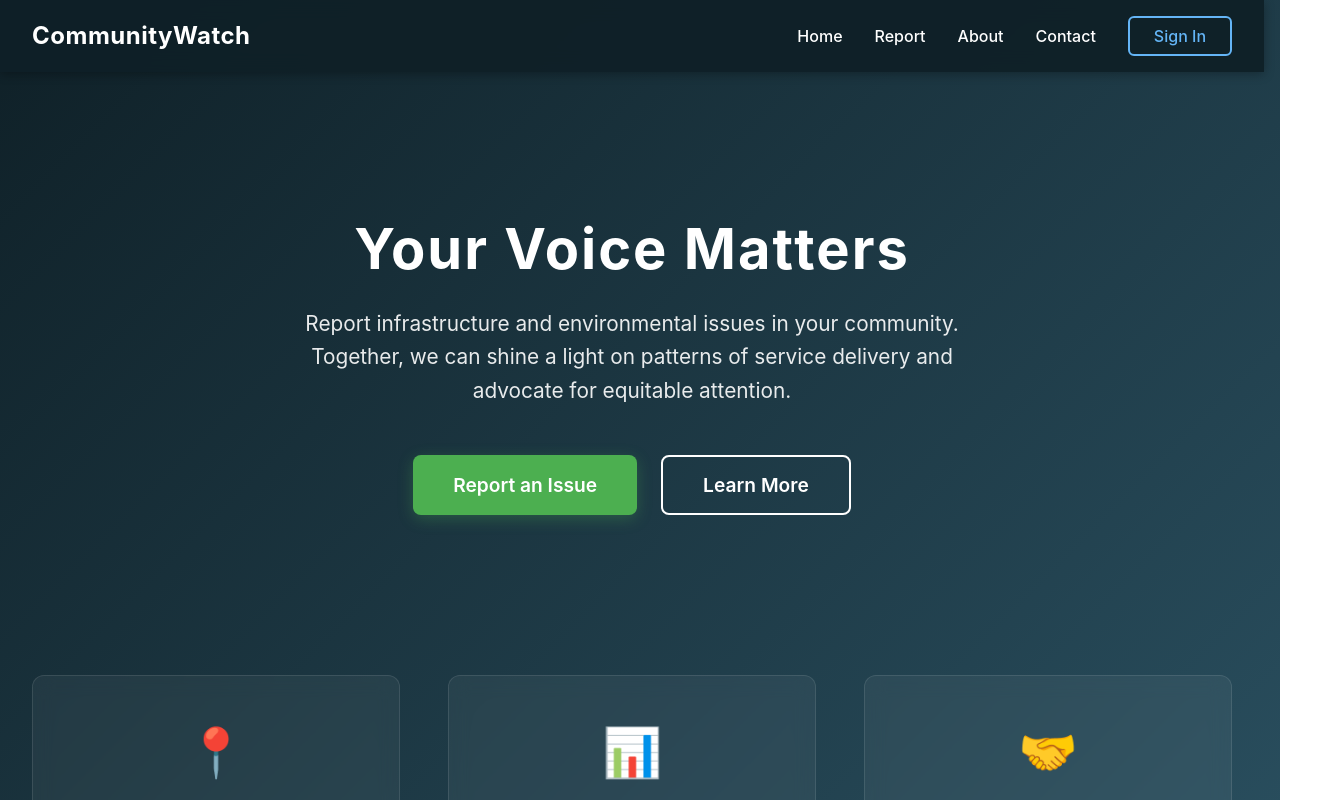
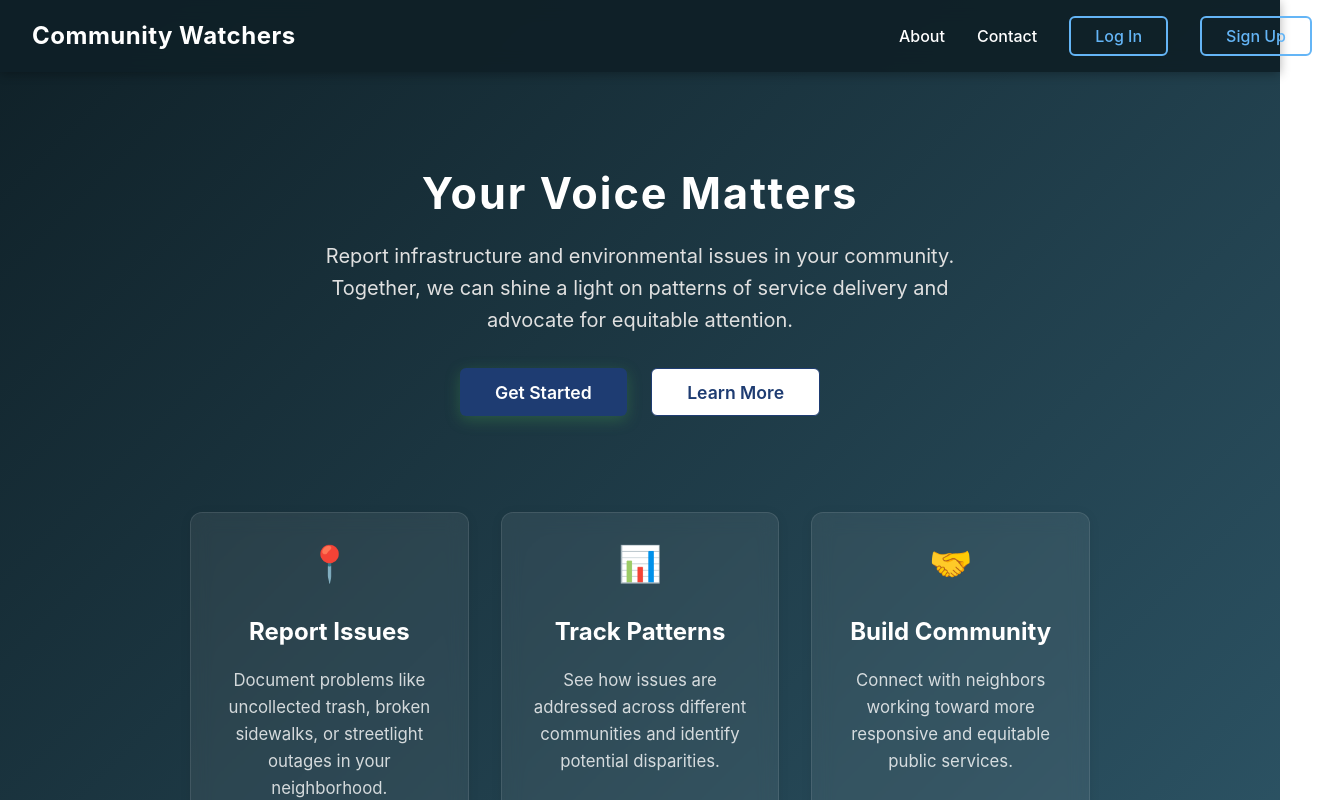
Before and after one commit to pauloz03/code2040, a React (Vite) app in the folder my-app/: page / in a window 1280 px wide. Shown: the top 800 px of the page, 1344 px wide, since content can reach past the window. Built offline with nearby package versions, Linux system fonts and the light colour scheme.

Commit message:
UI improved

```diff
--- a/my-app/src/App.css
+++ b/my-app/src/App.css
@@ -5,10 +5,24 @@ body {
   font-family: 'Inter', sans-serif;
 }
 
+body, html {
+  margin: 0;
+  padding: 0;
+  width: 100vw;
+  min-height: 100vh;
+  box-sizing: border-box;
+}
+
 #root {
   margin: 0;
   padding: 0;
   text-align: center;
+  width: 100vw;
+  min-height: 100vh;
+  display: flex;
+  flex-direction: column;
+  align-items: center;
+  justify-content: center;
 }
 
 /* Navbar Styles */
@@ -20,6 +34,10 @@ body {
   top: 0;
   z-index: 100;
   box-shadow: 0 2px 10px rgba(0, 0, 0, 0.3);
+  width: 100vw;
+  left: 0;
+  right: 0;
+  margin: 0;
 }
 
 .navbar-container {
@@ -29,6 +47,7 @@ body {
   justify-content: space-between;
   align-items: center;
   padding: 0 2rem;
+  width: 100%;
 }
 
 .navbar-logo {
@@ -79,6 +98,12 @@ body {
 .landing-page {
   min-height: calc(100vh - 80px);
   padding: 0;
+  width: 100vw;
+  min-height: 100vh;
+  display: flex;
+  flex-direction: column;
+  align-items: center;
+  justify-content: center;
 }
 
 .hero-section {
@@ -86,6 +111,11 @@ body {
   max-width: 900px;
   margin: 0 auto;
   text-align: center;
+  width: 100%;
+  max-width: 700px;
+  margin: 0 auto;
+  text-align: center;
+  padding: 3rem 1rem 2rem 1rem;
 }
 
 .hero-title {
@@ -94,6 +124,9 @@ body {
   margin-bottom: 1.5rem;
   font-weight: 700;
   line-height: 1.2;
+  color: #fff;
+  font-size: 2.7rem;
+  margin-bottom: 1.2rem;
 }
 
 .hero-subtitle {
@@ -104,6 +137,9 @@ body {
   max-width: 700px;
   margin-left: auto;
   margin-right: auto;
+  color: #e0e0e0;
+  font-size: 1.25rem;
+  margin-bottom: 0.5rem;
 }
 
 .cta-buttons {
@@ -111,6 +147,10 @@ body {
   gap: 1.5rem;
   justify-content: center;
   flex-wrap: wrap;
+  display: flex;
+  justify-content: center;
+  gap: 1.5rem;
+  margin-top: 2rem;
 }
 
 .cta-primary {
@@ -124,12 +164,22 @@ body {
   transition: all 0.3s;
   font-weight: 600;
   box-shadow: 0 4px 15px rgba(76, 175, 80, 0.3);
+  padding: 0.8rem 2.2rem;
+  font-size: 1.1rem;
+  border-radius: 6px;
+  border: none;
+  cursor: pointer;
+  font-weight: 600;
+  transition: background 0.2s, color 0.2s;
+  background: #1e3c72;
+  color: #fff;
 }
 
 .cta-primary:hover {
   background: #45a049;
   transform: translateY(-2px);
   box-shadow: 0 6px 20px rgba(76, 175, 80, 0.4);
+  background: #29539b;
 }
 
 .cta-secondary {
@@ -142,11 +192,22 @@ body {
   cursor: pointer;
   transition: all 0.3s;
   font-weight: 600;
+  padding: 0.8rem 2.2rem;
+  font-size: 1.1rem;
+  border-radius: 6px;
+  border: none;
+  cursor: pointer;
+  font-weight: 600;
+  transition: background 0.2s, color 0.2s;
+  background: #fff;
+  color: #1e3c72;
+  border: 1.5px solid #1e3c72;
 }
 
 .cta-secondary:hover {
   background: rgba(255, 255, 255, 0.1);
   transform: translateY(-2px);
+  background: #e3e9f7;
 }
 
 .features-section {
@@ -156,6 +217,14 @@ body {
   padding: 4rem 2rem;
   max-width: 1200px;
   margin: 0 auto;
+  width: 100%;
+  max-width: 900px;
+  margin: 0 auto;
+  display: flex;
+  justify-content: center;
+  gap: 2rem;
+  flex-wrap: wrap;
+  padding-bottom: 2rem;
 }
 
 .feature {
@@ -165,6 +234,14 @@ body {
   border-radius: 12px;
   border: 1px solid rgba(255, 255, 255, 0.1);
   transition: transform 0.3s, box-shadow 0.3s;
+  background: rgba(255,255,255,0.07);
+  border-radius: 12px;
+  box-shadow: 0 2px 12px rgba(0,0,0,0.07);
+  padding: 1.5rem 1.2rem;
+  min-width: 220px;
+  max-width: 270px;
+  flex: 1 1 220px;
+  text-align: center;
 }
 
 .feature:hover {
@@ -175,6 +252,8 @@ body {
 .feature-icon {
   font-size: 3rem;
   margin-bottom: 1rem;
+  font-size: 2.2rem;
+  margin-bottom: 0.7rem;
 }
 
 .feature h3 {
@@ -739,3 +818,11 @@ button:hover {
     font-size: 1.5rem;
   }
 }
+
+@media (max-width: 900px) {
+  .features-section {
+    flex-direction: column;
+    align-items: center;
+    gap: 1.5rem;
+  }
+}
--- a/my-app/src/App.jsx
+++ b/my-app/src/App.jsx
@@ -1,12 +1,14 @@
 import './App.css'
 import { BrowserRouter as Router, Routes, Route } from 'react-router-dom'
 import Navbar from './components/Navbar.jsx'
-import Home from './pages/Home.jsx'
+import Home from './pages/Home'
 import Login from './pages/Login.jsx'
 import Signup from './pages/Signup.jsx'
 import Dashboard from './pages/Dashboard.jsx'
-import About from './pages/About.jsx'
-import Contact from './pages/Contact.jsx'
+import About from './pages/About'
+import Contact from './pages/Contact'
+import Leaderboard from './pages/Leaderboard'
+import Profile from './pages/Profile'
 
 function App() {
   return (
@@ -17,6 +19,8 @@ function App() {
         <Route path="/login" element={<Login />} />
         <Route path="/signup" element={<Signup />} />
         <Route path="/dashboard" element={<Dashboard />} />
+        <Route path="/leaderboard" element={<Leaderboard />} />
+        <Route path="/profile" element={<Profile />} />
         <Route path="/about" element={<About />} />
         <Route path="/contact" element={<Contact />} />
       </Routes>
--- a/my-app/src/components/Navbar.jsx
+++ b/my-app/src/components/Navbar.jsx
@@ -1,22 +1,48 @@
-import React from 'react'
-import { Link, useNavigate } from 'react-router-dom'
+import React, { useContext } from 'react'
+import { Link, useNavigate, useLocation } from 'react-router-dom'
+import { AuthContext } from '../auth/AuthContext'
 import '../App.css'
 
 function Navbar() {
+  const { user, isAuthenticated, logout } = useContext(AuthContext)
   const navigate = useNavigate()
+  const location = useLocation()
+
+  // Helper to highlight active link
+  const isActive = (path) => location.pathname === path
+
+  if (!isAuthenticated) {
+    // Public navbar
+    return (
+      <nav className="navbar">
+        <div className="navbar-container">
+          <Link to="/" className="navbar-logo">Community Watchers</Link>
+          <ul className="navbar-menu">
+            <li><Link to="/about" className={isActive('/about') ? 'active' : ''}>About</Link></li>
+            <li><Link to="/contact" className={isActive('/contact') ? 'active' : ''}>Contact</Link></li>
+            <li><button className="nav-button" onClick={() => navigate('/login')}>Log In</button></li>
+            <li><button className="nav-button" onClick={() => navigate('/signup')}>Sign Up</button></li>
+          </ul>
+        </div>
+      </nav>
+    )
+  }
+
+  // Authenticated navbar
+  const handleLogout = async () => {
+    await logout()
+    navigate('/')
+  }
 
   return (
     <nav className="navbar">
       <div className="navbar-container">
-        <Link to="/" className="navbar-logo">
-          CommunityWatch
-        </Link>
+        <Link to="/dashboard" className="navbar-logo">Reporters</Link>
         <ul className="navbar-menu">
-          <li><Link to="/">Home</Link></li>
-          <li><Link to="/dashboard">Report</Link></li>
-          <li><Link to="/about">About</Link></li>
-          <li><Link to="/contact">Contact</Link></li>
-          <li><button onClick={() => navigate('/login')} className="nav-button">Sign In</button></li>
+          <li><Link to="/dashboard" className={isActive('/dashboard') ? 'active' : ''}>Map</Link></li>
+          <li><Link to="/leaderboard" className={isActive('/leaderboard') ? 'active' : ''}>Leaderboard</Link></li>
+          <li><Link to="/profile" className={isActive('/profile') ? 'active' : ''}>Profile</Link></li>
+          <li><button className="nav-button" onClick={handleLogout}>Log Out</button></li>
         </ul>
       </div>
     </nav>
--- a/my-app/src/pages/Home.jsx
+++ b/my-app/src/pages/Home.jsx
@@ -14,8 +14,8 @@ function Home() {
           Together, we can shine a light on patterns of service delivery and advocate for equitable attention.
         </p>
         <div className="cta-buttons">
-          <button className="cta-primary" onClick={() => navigate('/dashboard')}>
-            Report an Issue
+          <button className="cta-primary" onClick={() => navigate('/signup')}>
+            Get Started
           </button>
           <button className="cta-secondary" onClick={() => navigate('/about')}>
             Learn More
--- /dev/null
+++ b/my-app/src/pages/Leaderboard.jsx
@@ -0,0 +1,62 @@
+import React, { useEffect, useState } from 'react'
+import { reportService } from '../../backend/services/reportService'
+import '../App.css'
+
+function Leaderboard() {
+  const [leaders, setLeaders] = useState([])
+
+  useEffect(() => {
+    async function fetchLeaderboard() {
+      const allReports = await reportService.getAllReports()
+
+      const pointsByUser = {}
+
+      allReports.forEach(r => {
+        if (r.type === 'hydrant' && r.user_id) {
+          pointsByUser[r.user_id] = (pointsByUser[r.user_id] || 0) + 5
+        }
+      })
+
+      const leaderboard = Object.entries(pointsByUser)
+        .map(([userId, points]) => ({
+          userId,
+          name: 'Paulo', // 👈 demo name
+          points
+        }))
+        .sort((a, b) => b.points - a.points)
+        .slice(0, 10)
+
+      setLeaders(leaderboard)
+    }
+
+    fetchLeaderboard()
+  }, [])
+
+  return (
+    <div className="content-page">
+      <div className="content-container">
+        <h1>Leaderboard</h1>
+        <table style={{ width: '100%', borderCollapse: 'collapse', marginTop: '2rem' }}>
+          <thead>
+            <tr>
+              <th style={{ textAlign: 'left', padding: '0.5rem', borderBottom: '1px solid #ddd' }}>Rank</th>
+              <th style={{ textAlign: 'left', padding: '0.5rem', borderBottom: '1px solid #ddd' }}>User</th>
+              <th style={{ textAlign: 'left', padding: '0.5rem', borderBottom: '1px solid #ddd' }}>Points</th>
+            </tr>
+          </thead>
+          <tbody>
+            {leaders.map((leader, idx) => (
+              <tr key={leader.userId}>
+                <td style={{ padding: '0.5rem' }}>{idx + 1}</td>
+                <td style={{ padding: '0.5rem' }}>{leader.name}</td>
+                <td style={{ padding: '0.5rem' }}>{leader.points}</td>
+              </tr>
+            ))}
+          </tbody>
+        </table>
+      </div>
+    </div>
+  )
+}
+
+export default Leaderboard
--- /dev/null
+++ b/my-app/src/pages/Profile.jsx
@@ -0,0 +1,41 @@
+import React, { useContext, useEffect, useState } from 'react'
+import { AuthContext } from '../auth/AuthContext'
+import { reportService } from '../../backend/services/reportService'
+import '../App.css'
+
+function Profile() {
+  const { user } = useContext(AuthContext)
+  const [myReports, setMyReports] = useState([])
+  const [points, setPoints] = useState(0)
+
+  useEffect(() => {
+    async function fetchReports() {
+      const reports = await reportService.getMyReports()
+      setMyReports(reports)
+      // 5 points per fire hydrant report
+      const hydrantPoints = reports.filter(r => r.type === 'hydrant').length * 5
+      setPoints(hydrantPoints)
+    }
+    fetchReports()
+  }, [])
+
+  return (
+    <div className="content-page">
+      <div className="content-container">
+        <h1>Profile</h1>
+        <p><strong>Email:</strong> {user?.email}</p>
+        <p><strong>Points:</strong> {points}</p>
+        <h2>My Reports</h2>
+        <ul>
+          {myReports.map(report => (
+            <li key={report.id}>
+              <strong>{report.type.charAt(0).toUpperCase() + report.type.slice(1)}</strong> - {report.status} - {new Date(report.created_at).toLocaleDateString()}
+            </li>
+          ))}
+        </ul>
+      </div>
+    </div>
+  )
+}
+
+export default Profile
```
